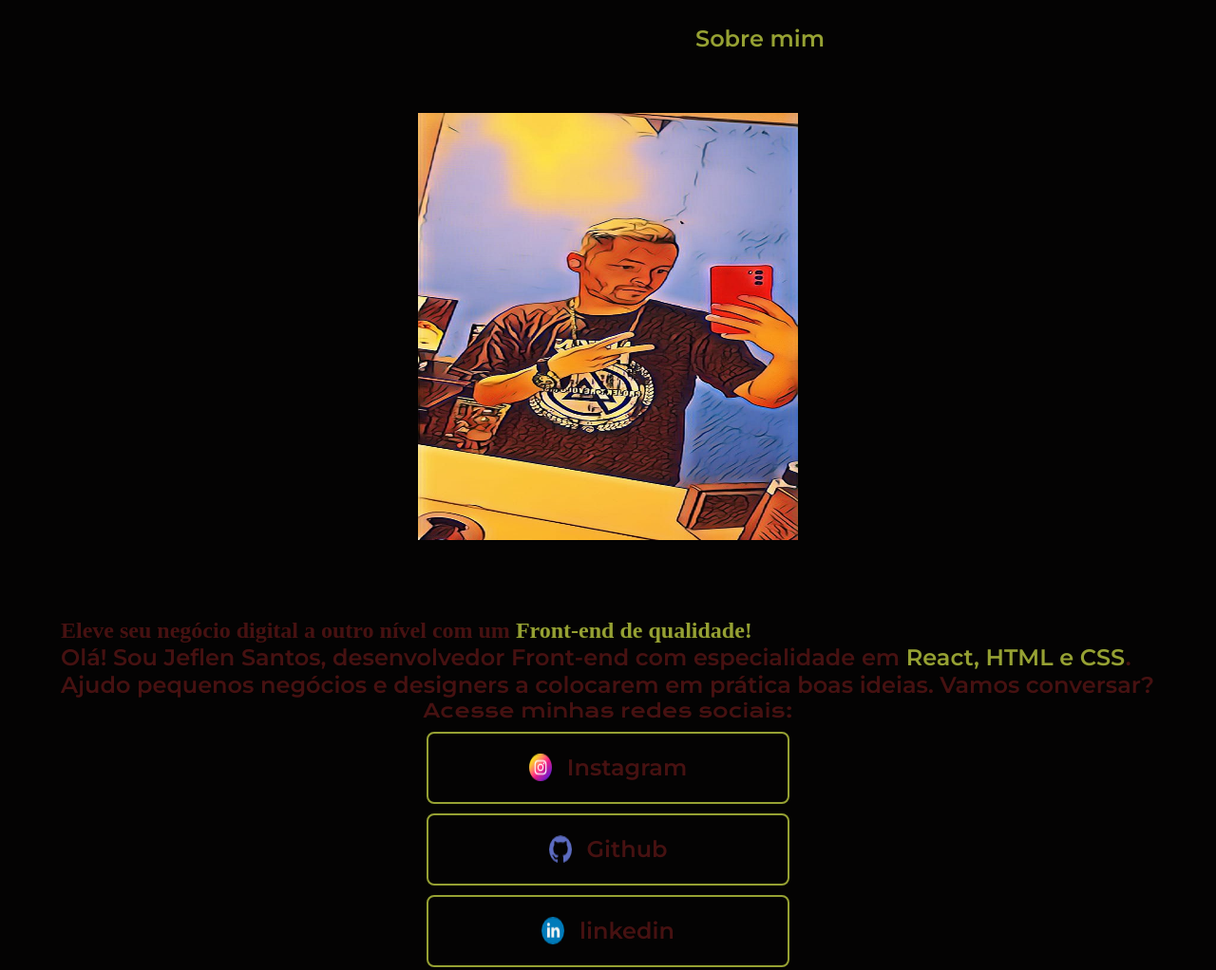
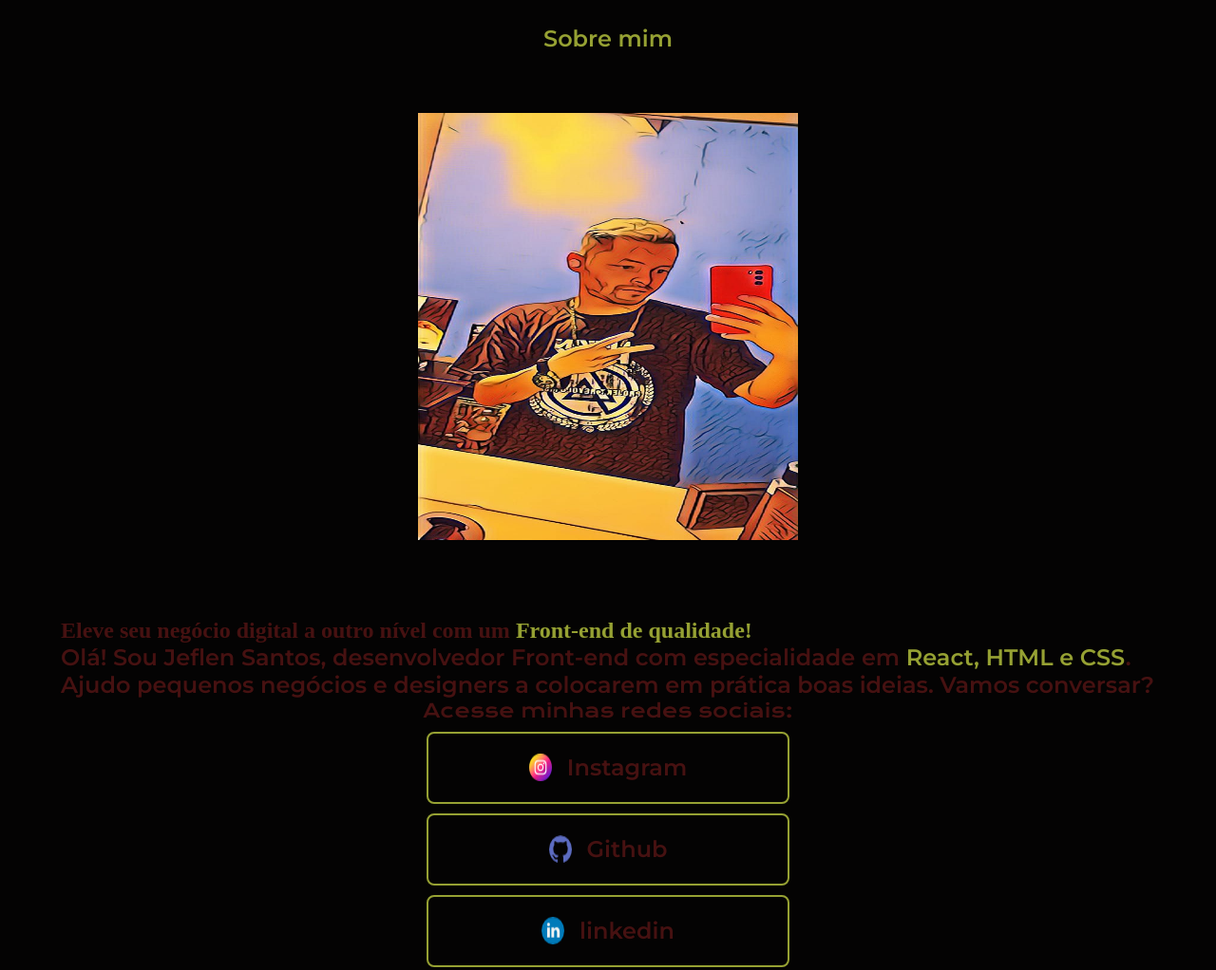
Before and after one commit to JeflenGomes/jeflen1, a plain HTML site: page index.html in a window 1280 px wide. Shown: the top 1022 px of the page at 95% size. Drawn offline with nearby package versions, Linux system fonts and the light colour scheme.

Commit message:
removendo espaço

```diff
--- a/styles/style.css
+++ b/styles/style.css
@@ -20,7 +20,7 @@ strong{
    color: var(--cor-terciaria);
 }
 .cabecalho{
-    padding: 2% 0% 0% 25%;
+    padding: 2% 0% 0% 0%;
 }
 .cabecalho_menu{
     display: flex;
@@ -39,7 +39,6 @@ strong{
     align-items: center;
     justify-content: space-between;
     gap: 82px;
-
 }
 .apresentacao__conteudo{
     width: 615px;
```
Also changed, not shown: index.html (line endings or trailing spaces).
